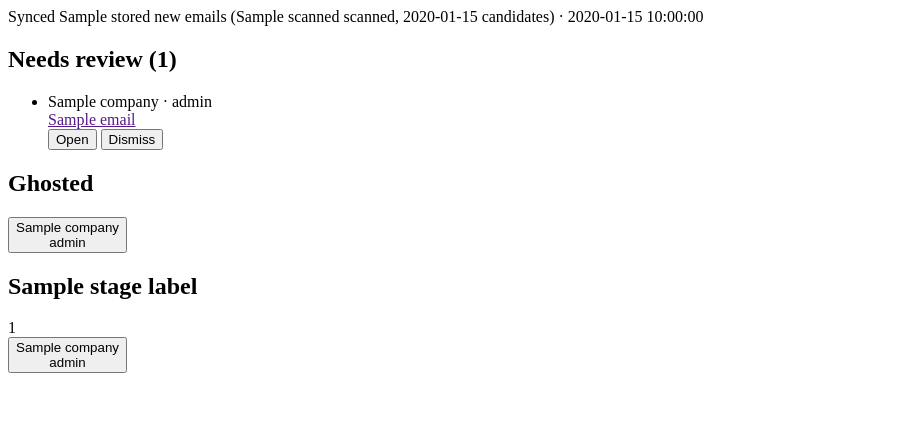
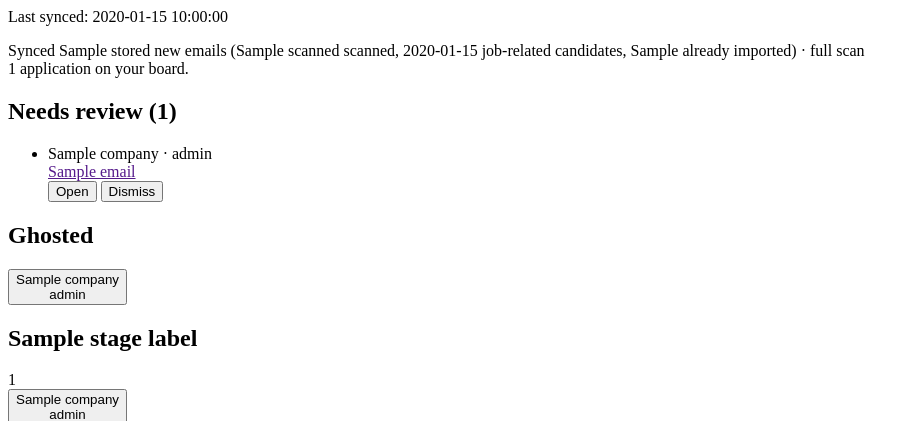
Before and after one commit to AmitVaranasi/apptrack, a FastAPI app: template app/templates/partials/sync_result.html in a window 1280 px wide. Shown: the top 421 px of the page, without its empty margins (0-919 px from the left). Run offline with FastAPI, Linux system fonts and the light colour scheme; the template is opened without the code that fills it: most values are stand-ins (such as "Sample title", 1, 10 or a date in 2020).

Commit message:
Improve sync feedback with detailed stats and live last-synced update.
Co-authored-by: Cursor <cursoragent@cursor.com>

```diff
--- a/app/routes/sync.py
+++ b/app/routes/sync.py
@@ -77,6 +77,7 @@ async def sync_manual(request: Request, user_id: uuid.UUID = Depends(require_use
     ghosted_days = account["ghosted_after_days"] if account else get_settings().ghosted_after_days
     grouped = _group_applications(applications, ghosted_days)
     synced_at = _format_synced_at(account["last_synced_at"] if account else None)
+    total_applications = len(applications)
 
     response = templates.TemplateResponse(
         request,
@@ -87,6 +88,7 @@ async def sync_manual(request: Request, user_id: uuid.UUID = Depends(require_use
             "review_emails": review_emails,
             "result": result,
             "synced_at": synced_at,
+            "total_applications": total_applications,
         },
     )
     if synced_at:
--- a/app/templates/dashboard.html
+++ b/app/templates/dashboard.html
@@ -13,9 +13,9 @@
   <div>
     <h1 class="text-2xl font-bold text-white">Applications</h1>
     {% if last_synced %}
-    <p class="text-slate-400 text-sm mt-1">Last synced: {{ last_synced }}</p>
+    <p id="last-synced" class="text-slate-400 text-sm mt-1">Last synced: {{ last_synced }}</p>
     {% else %}
-    <p class="text-slate-400 text-sm mt-1">Click Sync to import emails from Gmail</p>
+    <p id="last-synced" class="text-slate-400 text-sm mt-1">Click Sync to import emails from Gmail</p>
     {% endif %}
   </div>
   <button
--- a/app/templates/partials/sync_result.html
+++ b/app/templates/partials/sync_result.html
@@ -1,3 +1,7 @@
+<p id="last-synced" hx-swap-oob="true" class="text-slate-400 text-sm mt-1">
+  Last synced: {{ synced_at }}
+</p>
+
 <div id="board" class="space-y-6">
   {% if error %}
   <div class="bg-red-900/30 border border-red-800 text-red-300 px-4 py-3 rounded-lg text-sm">
@@ -6,10 +10,22 @@
   {% elif result %}
   <div class="bg-emerald-900/30 border border-emerald-800 text-emerald-300 px-4 py-3 rounded-lg text-sm space-y-1">
     <div>
-      Synced {{ result.stored }} new emails ({{ result.scanned }} scanned, {{ result.candidates }} candidates)
-      {% if result.incremental %} · incremental{% endif %}
-      {% if synced_at %} · {{ synced_at }}{% endif %}
+      Synced {{ result.stored }} new email{% if result.stored != 1 %}s{% endif %}
+      ({{ result.scanned }} scanned, {{ result.candidates }} job-related candidates, {{ result.skipped_existing }} already imported)
+      {% if result.incremental %} · incremental{% else %} · full scan{% endif %}
     </div>
+    {% if total_applications %}
+    <div>{{ total_applications }} application{% if total_applications != 1 %}s{% endif %} on your board.</div>
+    {% else %}
+    <div>No applications on your board yet.</div>
+    {% endif %}
+    {% if result.stored == 0 and result.candidates == 0 and result.scanned == 0 %}
+    <div class="text-slate-300">No new Gmail activity since your last sync.</div>
+    {% elif result.stored == 0 and result.candidates > 0 %}
+    <div class="text-amber-300">Found job-related emails but none were classified as applications this run.</div>
+    {% elif result.stored == 0 %}
+    <div class="text-slate-300">Sync completed — nothing new to import.</div>
+    {% endif %}
     {% if result.errors %}
     <div class="text-amber-300">{{ result.errors }} email(s) could not be classified this run.</div>
     {% endif %}
```
